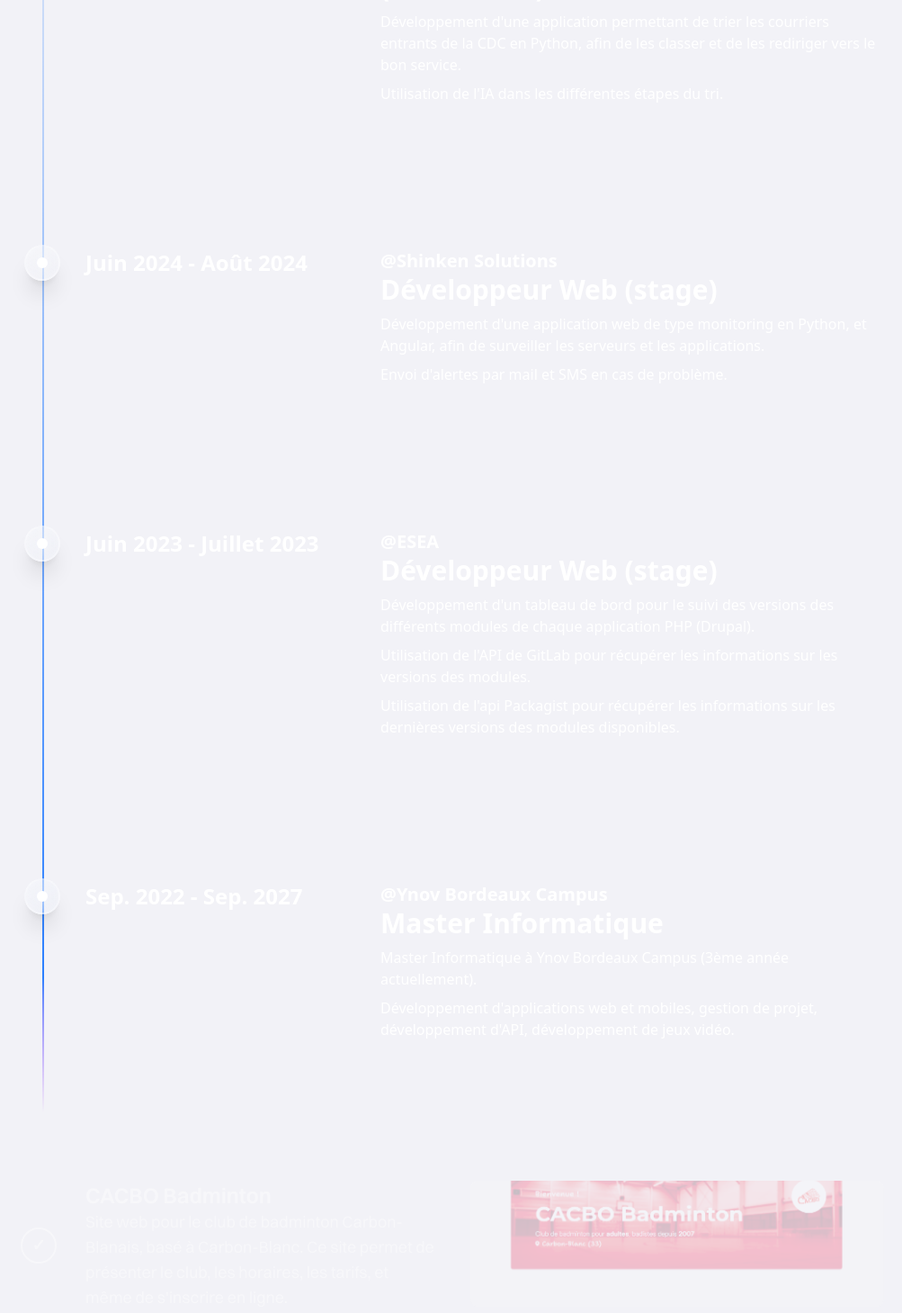
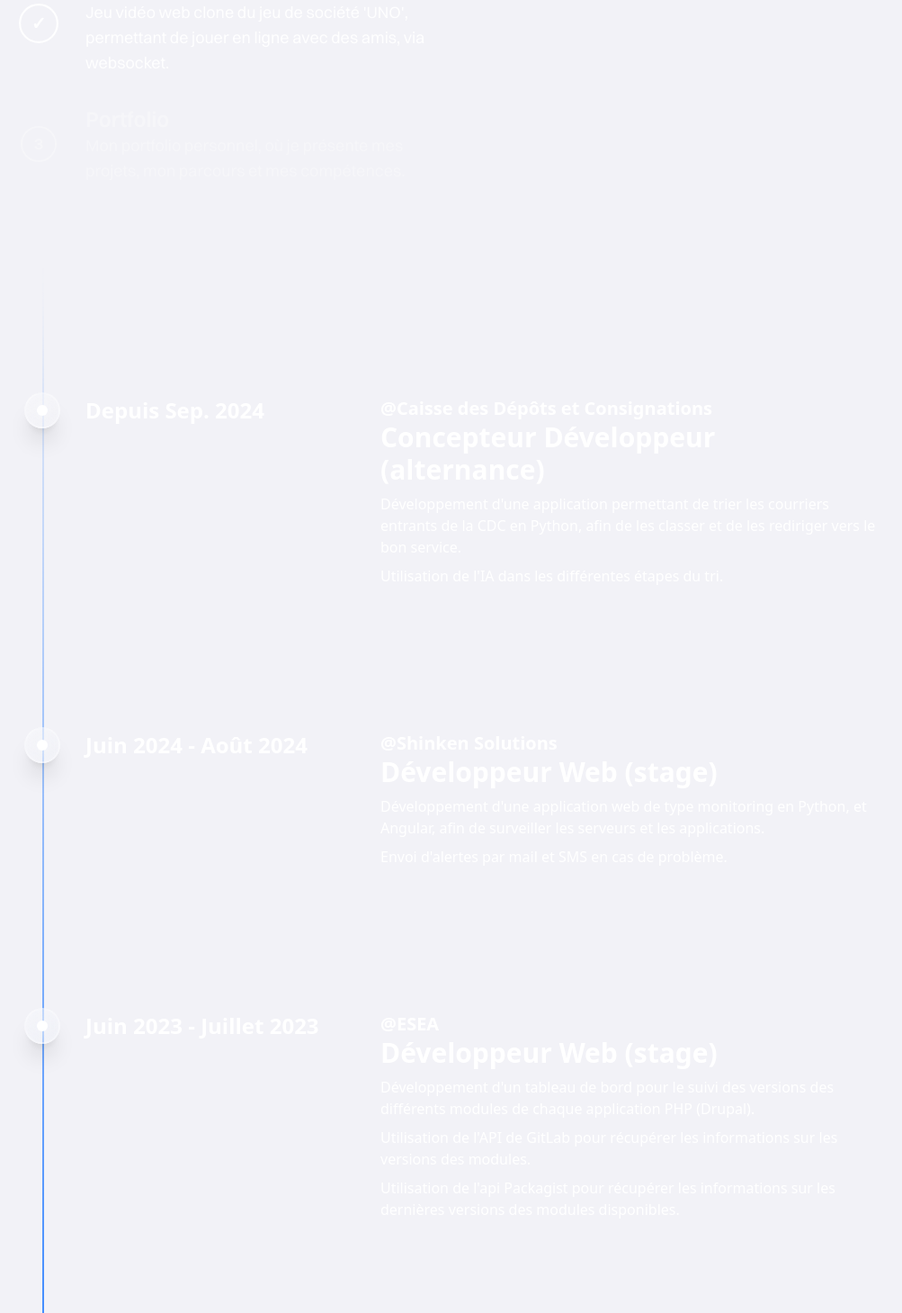
Before and after one commit to Matsuel/portfolio, a Next.js app: page / in a window 1280 px wide. Shown: the part 1731-3190 px from the top of the page at 90% size, without its empty margins (137-1140 px from the left). Built offline with nearby package versions, Linux system fonts and the light colour scheme.

Commit message:
fix: réorganiser l'ordre des composants dans la page d'accueil et ajouter un identifiant à la section Projets

```diff
--- a/src/app/page.tsx
+++ b/src/app/page.tsx
@@ -16,8 +16,8 @@ export default function Home() {
       <Loader />
       <Hero />
       <Services />
+      <Projects />
       <Parcours />
-      <Projects />
       <Contact />
       <Footer />
     </div>
--- a/src/components/Projects.tsx
+++ b/src/components/Projects.tsx
@@ -6,7 +6,9 @@ import { features } from '../../constants/projets'
 const Projects = () => {
 
     return (
-        <SectionLayout>
+        <SectionLayout
+        id='projets'
+        >
             <FeatureSteps
                 features={features}
             />
```
